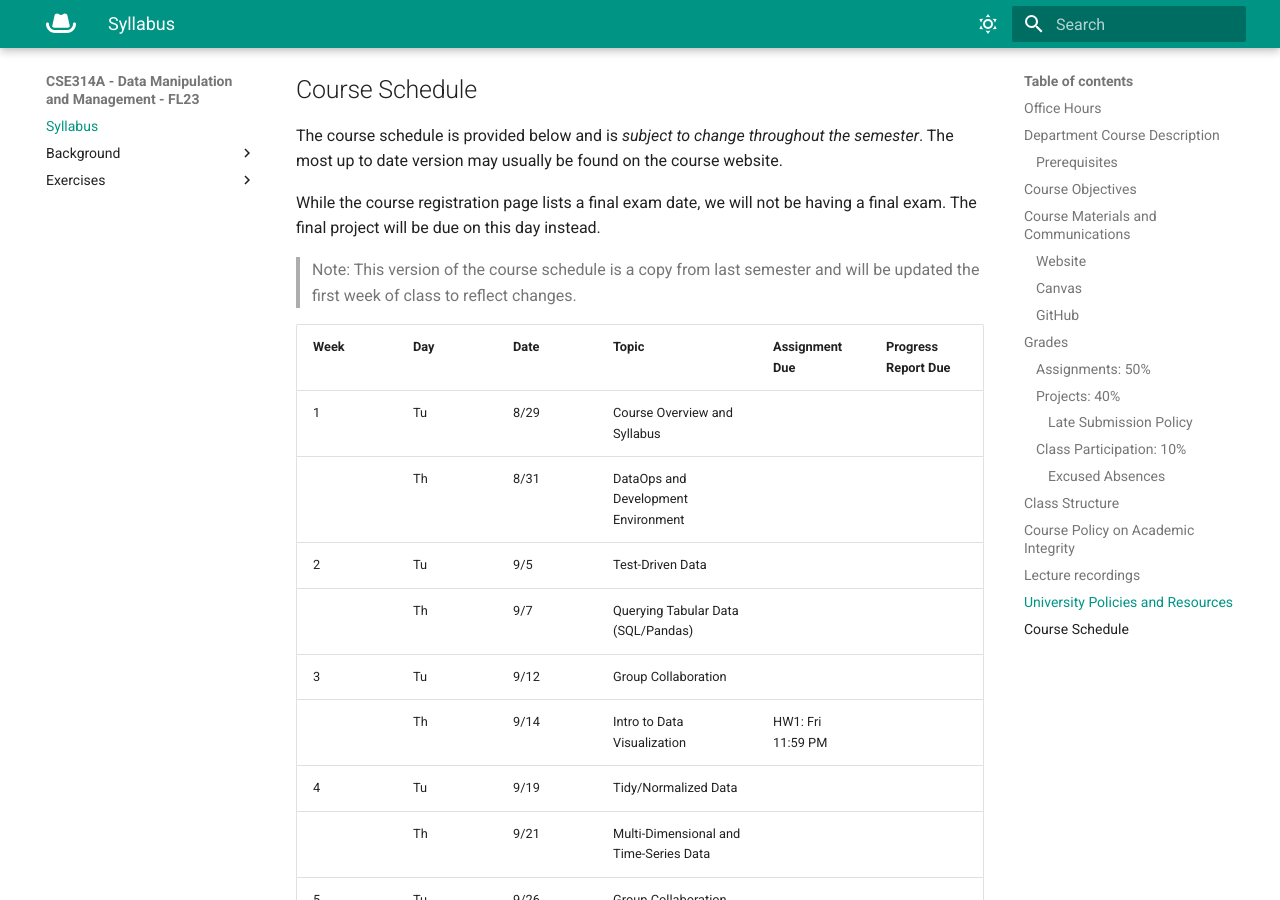
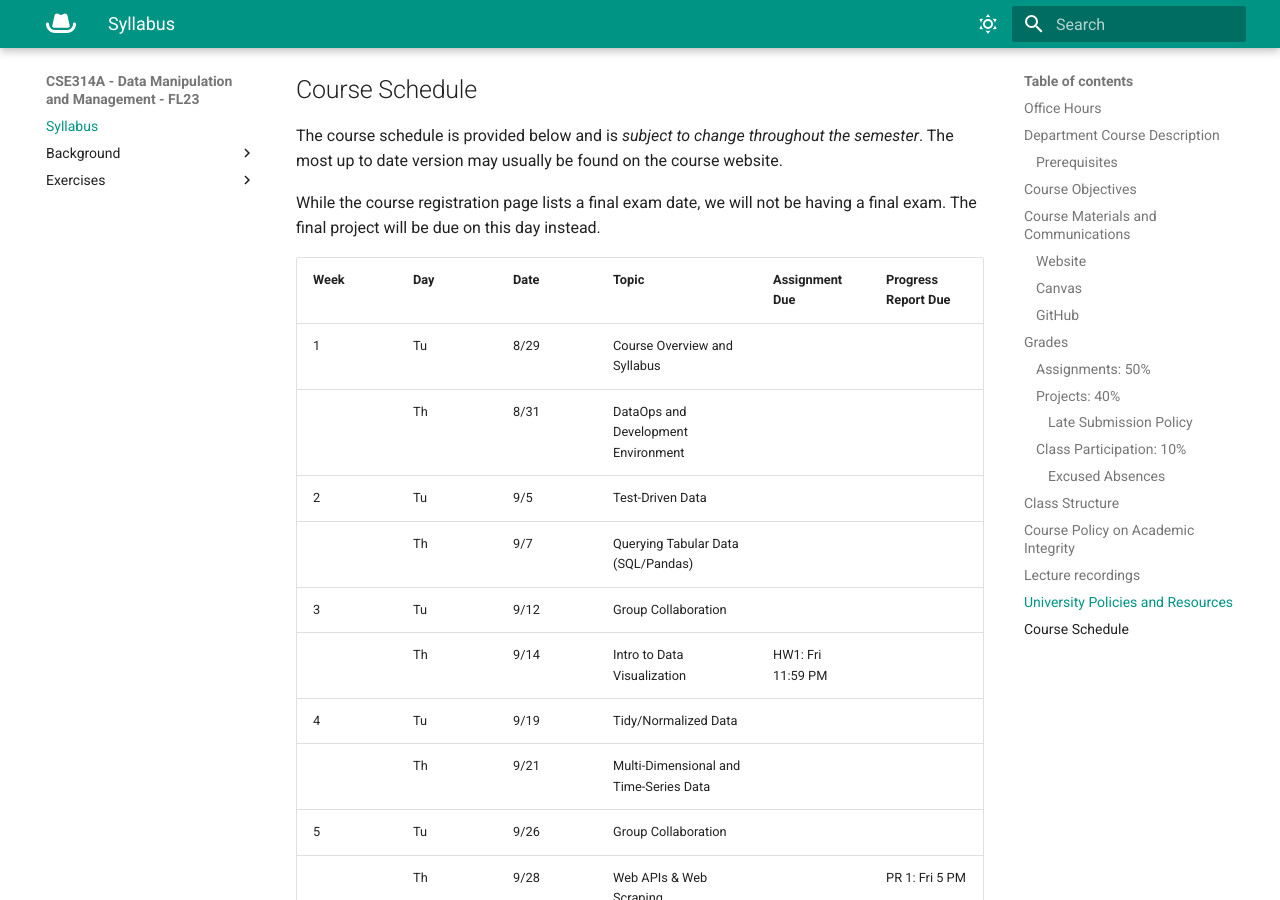
Before and after one commit to wustl-data/rooster-cogburn, an MkDocs documentation site: the page built from docs/index.md, in a window 1280 px wide and 900 px high, scrolled down 4794 px. Built offline with MkDocs 1.6.1 and Material for MkDocs 9.7.7, drawn with Linux system fonts in a browser that asks for light colours.

Commit message:
remove schedule disclaimer

```diff
--- a/docs/index.md
+++ b/docs/index.md
@@ -147,7 +147,6 @@ The course schedule is provided below and is _subject to change throughout the s
 
 While the course registration page lists a final exam date, we will not be having a final exam. The final project will be due on this day instead.
 
-> Note: This version of the course schedule is a copy from last semester and will be updated the first week of class to reflect changes.
 
 | Week | Day | Date  | Topic                                  | Assignment Due    | Progress Report Due |
 |------|-----|-------|----------------------------------------|-------------------|---------------------|
```
